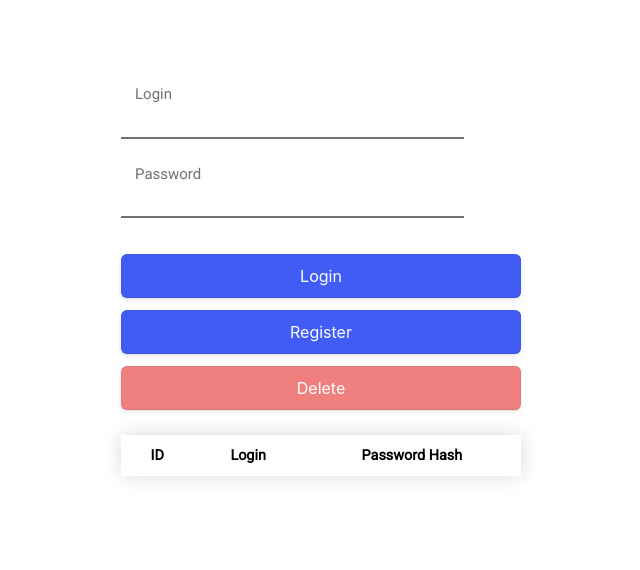
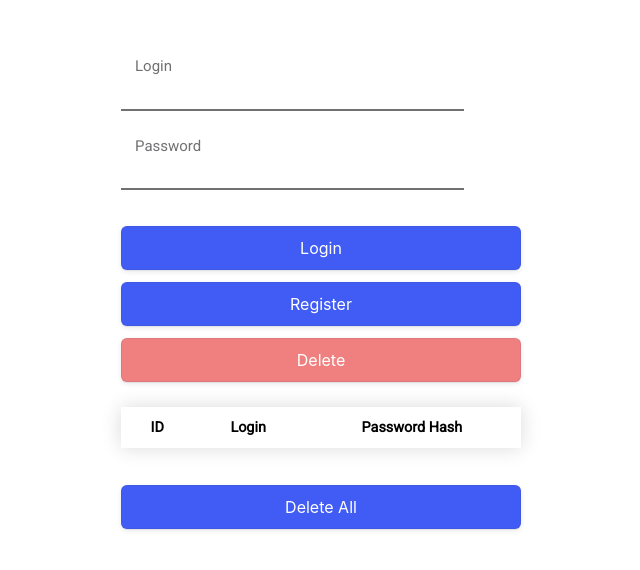
Before and after one commit to kvbc/user-login-app, a plain HTML site: page frontend/index.html in a window 1280 px wide. Shown: the part 108-678 px from the top of the page, without its empty margins (319-959 px from the left). Drawn offline with nearby package versions, Linux system fonts and the light colour scheme; no server answers.

Commit message:
Update index.html

```diff
--- a/frontend/index.html
+++ b/frontend/index.html
@@ -27,5 +27,6 @@
         <button id="btn-reg">Register</button>
         <button id="btn-del">Delete</button>
         <table id="users"></table>
+        <button id="btn-delall">Delete All</button>
     </body>
 </html>
```
